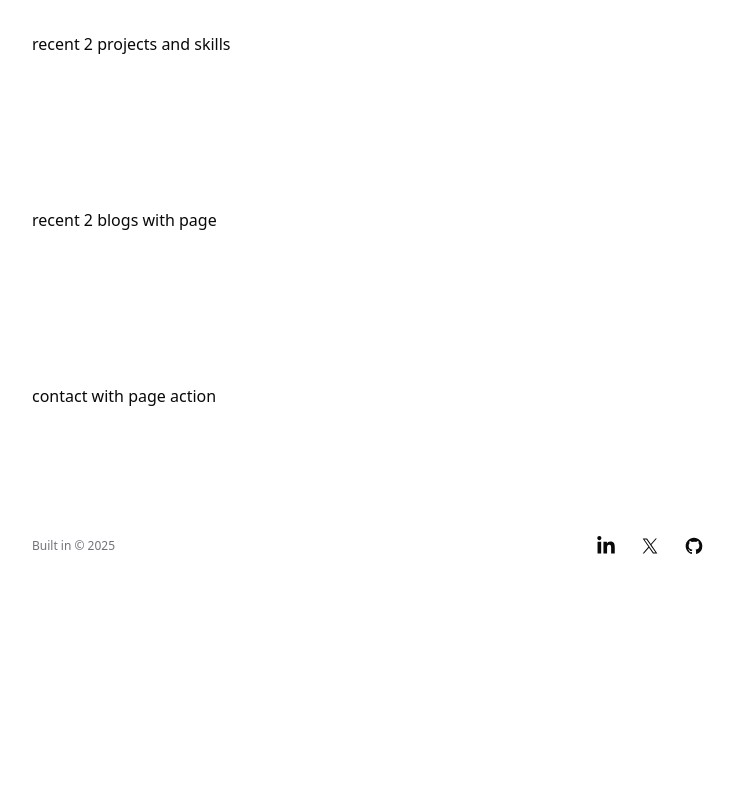
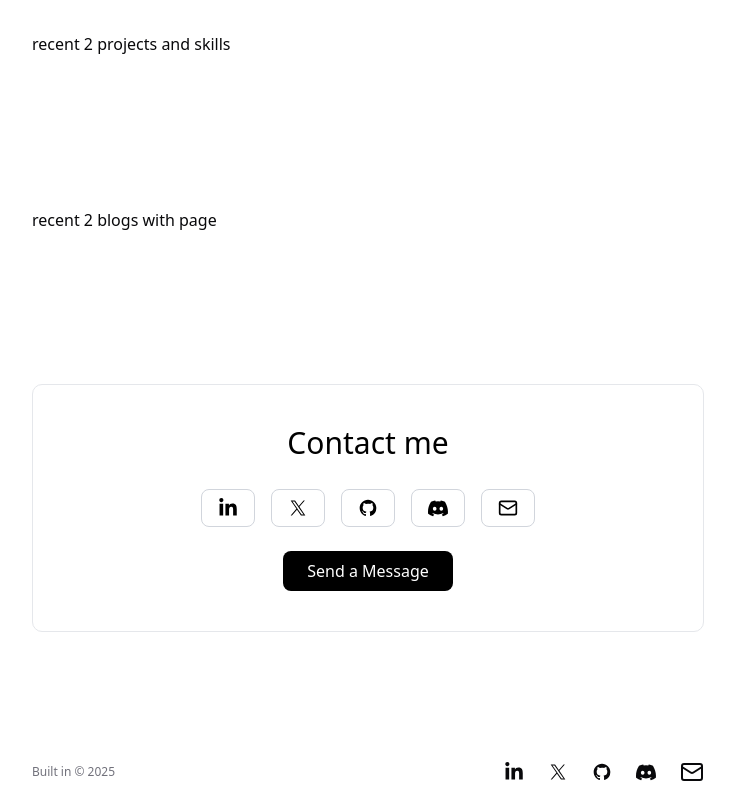
Before and after one commit to blockvished/jcmvishael, a Next.js app: page / in a window 1280 px wide. Shown: the part 417-1217 px from the top of the page, without its empty margins (272-1007 px from the left). Before the commit the page ends 989 px from the top, so only its background shows below. Built offline with nearby package versions, Linux system fonts and the light colour scheme.

Commit message:
contact components with action

```diff
--- a/src/app/page.tsx
+++ b/src/app/page.tsx
@@ -2,7 +2,7 @@ import Blogs from "@/components/blogs";
 import Container from "@/components/container";
 import Intro from "@/components/intro";
 import Projects from "@/components/projects";
-import Contact from "@/components/contact";
+import FindMe from "@/components/findme";
 
 export default function Home() {
   return (
@@ -17,7 +17,7 @@ export default function Home() {
         <Blogs />
       </Container>
       <Container>
-        <Contact />
+        <FindMe />
       </Container>
     </div>
   );
--- a/src/components/contact.tsx
+++ /dev/null
@@ -1,9 +0,0 @@
-import React from "react";
-
-export default function Contact() {
-  return (
-    <div>
-      <p>contact with page action</p>
-    </div>
-  );
-}
--- /dev/null
+++ b/src/components/findme.tsx
@@ -0,0 +1,44 @@
+"use client";
+
+import { navigation } from "@/lib/findme";
+import { Mail } from "lucide-react";
+import Link from "next/link";
+
+export default function FindMe() {
+  return (
+    <div className="text-center w-full px-6 md:px-24 py-10 border border-gray-200 dark:border-gray-800 text-black dark:text-white rounded-lg">
+      <p className="text-3xl mb-7 font-medium">Contact me</p>
+
+      <div className="flex justify-center flex-wrap gap-4 mb-6">
+        {navigation.map((item, index) => (
+          <a
+            key={index}
+            href={`http://${item.name}.com/${item.username}`}
+            target="_blank"
+            rel="noopener noreferrer"
+            title={item.name}
+            className="flex items-center gap-2 border border-gray-300 dark:border-gray-700 px-4 py-2 rounded-md hover:bg-gray-100 dark:hover:bg-gray-800 transition"
+          >
+            <item.icon aria-hidden="true" className="h-5 w-5" />
+            {/*<span className="text-sm">{item.name}</span>*/}
+          </a>
+        ))}
+
+        <a
+          href="mailto:jcmvishael@gmail.com"
+          className="flex items-center gap-2 border border-gray-300 dark:border-gray-700 px-4 py-2 rounded-md hover:bg-gray-100 dark:hover:bg-gray-800 transition"
+        >
+          <Mail className="h-5 w-5" />
+          {/*<span className="text-sm">Email</span>*/}
+        </a>
+      </div>
+
+      <Link
+        href="/contact"
+        className="inline-block bg-black dark:bg-white text-white dark:text-black px-6 py-2 rounded-md hover:bg-gray-800 dark:hover:bg-gray-200 transition"
+      >
+        Send a Message
+      </Link>
+    </div>
+  );
+}
--- a/src/components/footer.tsx
+++ b/src/components/footer.tsx
@@ -1,5 +1,6 @@
 import React from "react";
-import { navigation } from "@/lib/navlinks";
+import { navigation } from "@/lib/findme";
+import { Mail } from "lucide-react";
 
 export default function Footer() {
   return (
@@ -21,6 +22,9 @@ export default function Footer() {
                 <item.icon aria-hidden="true" className="h-5 w-5" />
               </a>
             ))}
+            <a href="mailto:jcmvishael@gmail.com" aria-label="Email">
+              <Mail size={24} />
+            </a>
           </div>
 
           {/* Copyright */}
--- /dev/null
+++ b/src/lib/findme.tsx
@@ -0,0 +1,51 @@
+import { JSX, SVGProps } from "react";
+
+export const navigation = [
+  {
+    name: "LinkedIn",
+    username: "linkedin.com",
+    icon: (props: JSX.IntrinsicAttributes & SVGProps<SVGSVGElement>) => (
+      <svg fill="currentColor" viewBox="0 0 448 512" {...props}>
+        <path
+          fill="currentColor"
+          d="M100.28 448H7.4V148.9h92.88zM53.79 108.1C24.09 108.1 0 83.5 0 53.8a53.79 53.79 0 0 1 107.58 0c0 29.7-24.1 54.3-53.79 54.3zM447.9 448h-92.68V302.4c0-34.7-.7-79.2-48.29-79.2-48.29 0-55.69 37.7-55.69 76.7V448h-92.78V148.9h89.08v40.8h1.3c12.4-23.5 42.69-48.3 87.88-48.3 94 0 111.28 61.9 111.28 142.3V448z"
+        ></path>
+      </svg>
+    ),
+  },
+  {
+    name: "Twitter",
+    username: "x.com",
+    icon: (props: JSX.IntrinsicAttributes & SVGProps<SVGSVGElement>) => (
+      <svg fill="currentColor" viewBox="0 0 24 24" {...props}>
+        <path d="M13.6823 10.6218L20.2391 3H18.6854L12.9921 9.61788L8.44486 3H3.2002L10.0765 13.0074L3.2002 21H4.75404L10.7663 14.0113L15.5685 21H20.8131L13.6819 10.6218H13.6823ZM11.5541 13.0956L10.8574 12.0991L5.31391 4.16971H7.70053L12.1742 10.5689L12.8709 11.5655L18.6861 19.8835H16.2995L11.5541 13.096V13.0956Z" />
+      </svg>
+    ),
+  },
+  {
+    name: "GitHub",
+    username: "github.com",
+    icon: (props: JSX.IntrinsicAttributes & SVGProps<SVGSVGElement>) => (
+      <svg fill="currentColor" viewBox="0 0 24 24" {...props}>
+        <path
+          fillRule="evenodd"
+          d="M12 2C6.477 2 2 6.484 2 12.017c0 4.425 2.865 8.18 6.839 9.504.5.092.682-.217.682-.483 0-.237-.008-.868-.013-1.703-2.782.605-3.369-1.343-3.369-1.343-.454-1.158-1.11-1.466-1.11-1.466-.908-.62.069-.608.069-.608 1.003.07 1.531 1.032 1.531 1.032.892 1.53 2.341 1.088 2.91.832.092-.647.35-1.088.636-1.338-2.22-.253-4.555-1.113-4.555-4.951 0-1.093.39-1.988 1.029-2.688-.103-.253-.446-1.272.098-2.65 0 0 .84-.27 2.75 1.026A9.564 9.564 0 0112 6.844c.85.004 1.705.115 2.504.337 1.909-1.296 2.747-1.027 2.747-1.027.546 1.379.202 2.398.1 2.651.64.7 1.028 1.595 1.028 2.688 0 3.848-2.339 4.695-4.566 4.943.359.309.678.92.678 1.855 0 1.338-.012 2.419-.012 2.747 0 .268.18.58.688.482A10.019 10.019 0 0022 12.017C22 6.484 17.522 2 12 2z"
+          clipRule="evenodd"
+        />
+      </svg>
+    ),
+  },
+  {
+    name: "Discord",
+    username: "discord.com",
+    icon: (props: JSX.IntrinsicAttributes & SVGProps<SVGSVGElement>) => (
+      <svg fill="currentColor" viewBox="0 0 24 24" {...props}>
+        <path
+          fillRule="evenodd"
+          d="M20.317 4.369a19.791 19.791 0 0 0-4.885-1.515.07.07 0 0 0-.074.035 13.092 13.092 0 0 0-.608 1.23 18.27 18.27 0 0 0-5.487 0 12.58 12.58 0 0 0-.617-1.23.07.07 0 0 0-.074-.035 19.736 19.736 0 0 0-4.885 1.515.064.064 0 0 0-.03.027C.533 9.23-.32 14.01.099 18.735a.08.08 0 0 0 .031.056 19.9 19.9 0 0 0 5.993 3.016.07.07 0 0 0 .078-.027 18.045 18.045 0 0 0 1.226-1.994.07.07 0 0 0-.038-.096 13.22 13.22 0 0 1-1.89-.897.07.07 0 0 1-.007-.117c.127-.096.253-.195.372-.293a.07.07 0 0 1 .074-.01c3.927 1.8 8.18 1.8 12.061 0a.07.07 0 0 1 .075.009c.12.099.246.198.373.294a.07.07 0 0 1-.006.117 12.47 12.47 0 0 1-1.89.896.07.07 0 0 0-.038.097 18.045 18.045 0 0 0 1.225 1.993.07.07 0 0 0 .078.028 19.876 19.876 0 0 0 6.004-3.017.07.07 0 0 0 .03-.055c.5-5.177-.838-9.942-3.548-14.34a.062.062 0 0 0-.03-.028zM8.02 15.331c-1.182 0-2.157-1.085-2.157-2.419 0-1.333.955-2.418 2.157-2.418 1.21 0 2.175 1.094 2.157 2.418 0 1.334-.955 2.419-2.157 2.419zm7.974 0c-1.182 0-2.157-1.085-2.157-2.419 0-1.333.955-2.418 2.157-2.418 1.21 0 2.175 1.094 2.157 2.418 0 1.334-.947 2.419-2.157 2.419z"
+          clipRule="evenodd"
+        />
+      </svg>
+    ),
+  },
+];
--- a/src/lib/navlinks.tsx
+++ /dev/null
@@ -1,38 +0,0 @@
-import { JSX, SVGProps } from 'react'
-
-export const navigation = [
-  {
-    name: 'LinkedIn',
-    username: 'linkedin.com',
-    icon: (props: JSX.IntrinsicAttributes & SVGProps<SVGSVGElement>) => (
-      <svg fill='currentColor' viewBox='0 0 448 512' {...props}>
-        <path
-          fill='currentColor'
-          d='M100.28 448H7.4V148.9h92.88zM53.79 108.1C24.09 108.1 0 83.5 0 53.8a53.79 53.79 0 0 1 107.58 0c0 29.7-24.1 54.3-53.79 54.3zM447.9 448h-92.68V302.4c0-34.7-.7-79.2-48.29-79.2-48.29 0-55.69 37.7-55.69 76.7V448h-92.78V148.9h89.08v40.8h1.3c12.4-23.5 42.69-48.3 87.88-48.3 94 0 111.28 61.9 111.28 142.3V448z'
-        ></path>
-      </svg>
-    )
-  },
-  {
-    name: 'X',
-    username: 'x.com',
-    icon: (props: JSX.IntrinsicAttributes & SVGProps<SVGSVGElement>) => (
-      <svg fill='currentColor' viewBox='0 0 24 24' {...props}>
-        <path d='M13.6823 10.6218L20.2391 3H18.6854L12.9921 9.61788L8.44486 3H3.2002L10.0765 13.0074L3.2002 21H4.75404L10.7663 14.0113L15.5685 21H20.8131L13.6819 10.6218H13.6823ZM11.5541 13.0956L10.8574 12.0991L5.31391 4.16971H7.70053L12.1742 10.5689L12.8709 11.5655L18.6861 19.8835H16.2995L11.5541 13.096V13.0956Z' />
-      </svg>
-    )
-  },
-  {
-    name: 'GitHub',
-    username: 'github.com',
-    icon: (props: JSX.IntrinsicAttributes & SVGProps<SVGSVGElement>) => (
-      <svg fill='currentColor' viewBox='0 0 24 24' {...props}>
-        <path
-          fillRule='evenodd'
-          d='M12 2C6.477 2 2 6.484 2 12.017c0 4.425 2.865 8.18 6.839 9.504.5.092.682-.217.682-.483 0-.237-.008-.868-.013-1.703-2.782.605-3.369-1.343-3.369-1.343-.454-1.158-1.11-1.466-1.11-1.466-.908-.62.069-.608.069-.608 1.003.07 1.531 1.032 1.531 1.032.892 1.53 2.341 1.088 2.91.832.092-.647.35-1.088.636-1.338-2.22-.253-4.555-1.113-4.555-4.951 0-1.093.39-1.988 1.029-2.688-.103-.253-.446-1.272.098-2.65 0 0 .84-.27 2.75 1.026A9.564 9.564 0 0112 6.844c.85.004 1.705.115 2.504.337 1.909-1.296 2.747-1.027 2.747-1.027.546 1.379.202 2.398.1 2.651.64.7 1.028 1.595 1.028 2.688 0 3.848-2.339 4.695-4.566 4.943.359.309.678.92.678 1.855 0 1.338-.012 2.419-.012 2.747 0 .268.18.58.688.482A10.019 10.019 0 0022 12.017C22 6.484 17.522 2 12 2z'
-          clipRule='evenodd'
-        />
-      </svg>
-    )
-  },
-]
```
